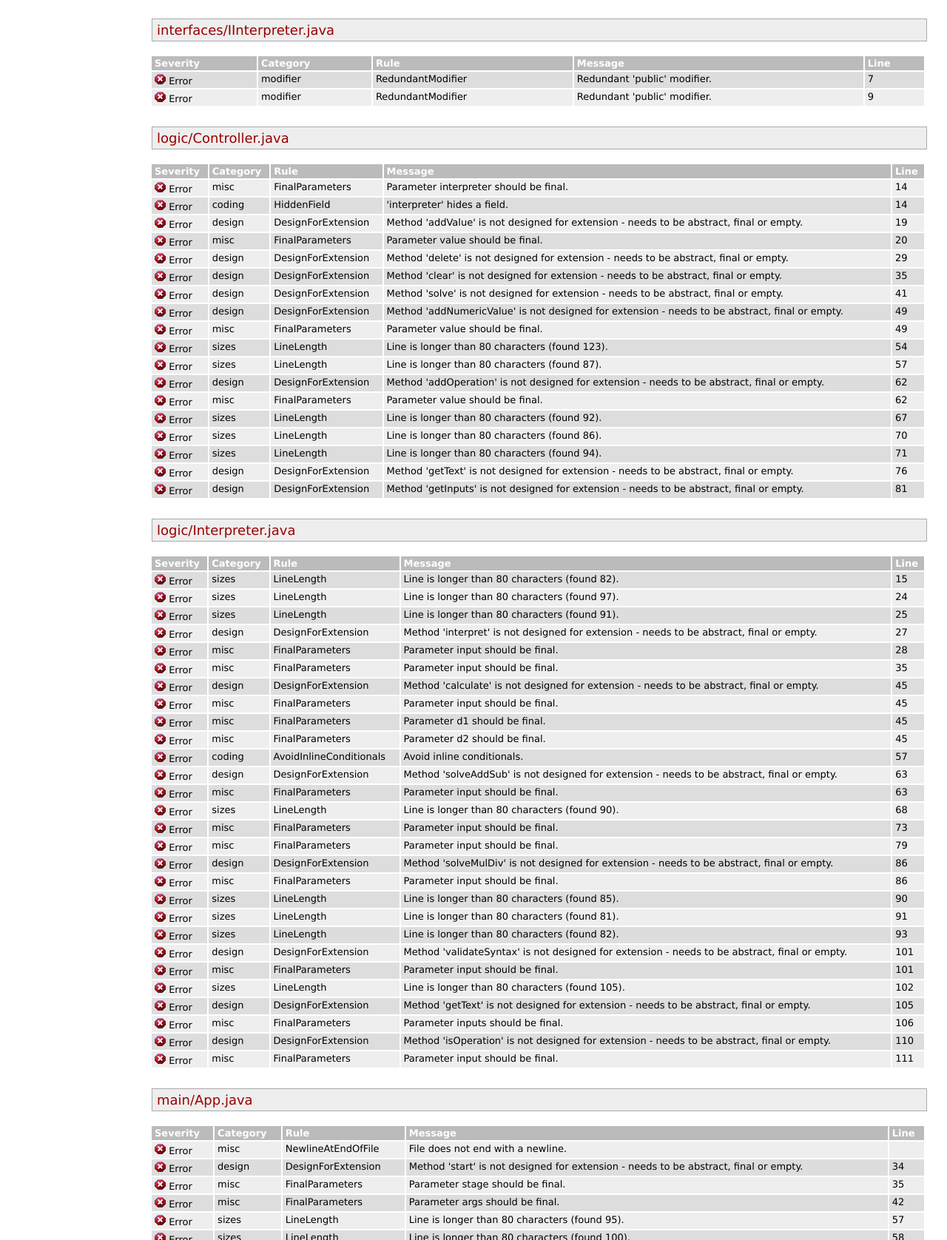
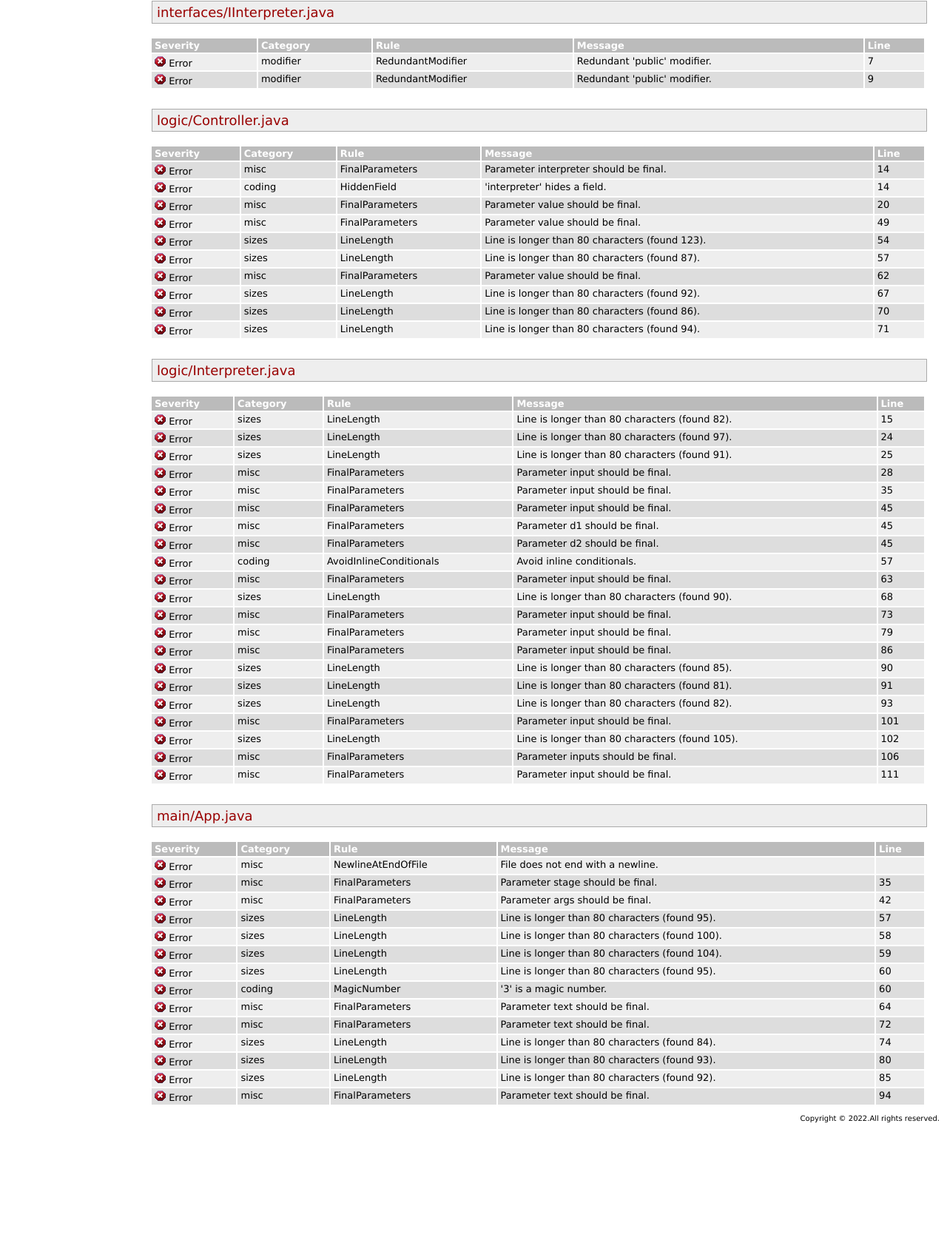
Before and after one commit to tillpistiak/taschenrechner_esa, a plain HTML site: page checkstyle.html in a window 1280 px wide. Shown: the part 1124-2800 px from the top of the page at 74% size. After the commit the page ends 2654 px from the top, so only its background shows below. Drawn offline with Linux system fonts and the light colour scheme.

Commit message:
Deploying to gh-pages from @ tillpistiak/taschenrechner_esa@fdc4a2181b1ff6e3d7fbb1f5a10ee69d6ceb2cbe 🚀

```diff
--- a/checkstyle.html
+++ b/checkstyle.html
@@ -65,7 +65,7 @@ taschenrechner
 <td>5</td>
 <td>0</td>
 <td>0</td>
-<td>68</td></tr></table></div>
+<td>52</td></tr></table></div>
 <div class="section">
 <h2><a name="Files"></a>Files</h2>
 <table border="0" class="bodyTable">
@@ -88,17 +88,17 @@ taschenrechner
 <td><a href="#logic.Controller.java">logic/Controller.java</a></td>
 <td>0</td>
 <td>0</td>
-<td>18</td></tr>
+<td>10</td></tr>
 <tr class="a">
 <td><a href="#logic.Interpreter.java">logic/Interpreter.java</a></td>
 <td>0</td>
 <td>0</td>
-<td>28</td></tr>
+<td>21</td></tr>
 <tr class="b">
 <td><a href="#main.App.java">main/App.java</a></td>
 <td>0</td>
 <td>0</td>
-<td>15</td></tr></table></div>
+<td>14</td></tr></table></div>
 <div class="section">
 <h2><a name="Rules"></a>Rules</h2>
 <table border="0" class="bodyTable">
@@ -123,26 +123,21 @@ taschenrechner
 <td>1</td>
 <td><img src="images/icon_error_sml.gif" alt="" />&#160;Error</td></tr>
 <tr class="a">
-<td>design</td>
-<td><a class="externalLink" href="http://checkstyle.sourceforge.net/config_design.html#DesignForExtension">DesignForExtension</a></td>
-<td>16</td>
-<td><img src="images/icon_error_sml.gif" alt="" />&#160;Error</td></tr>
-<tr class="b">
 <td>misc</td>
 <td><a class="externalLink" href="http://checkstyle.sourceforge.net/config_misc.html#FinalParameters">FinalParameters</a></td>
 <td>21</td>
 <td><img src="images/icon_error_sml.gif" alt="" />&#160;Error</td></tr>
-<tr class="a">
+<tr class="b">
 <td></td>
 <td><a class="externalLink" href="http://checkstyle.sourceforge.net/config_misc.html#NewlineAtEndOfFile">NewlineAtEndOfFile</a></td>
 <td>1</td>
 <td><img src="images/icon_error_sml.gif" alt="" />&#160;Error</td></tr>
-<tr class="b">
+<tr class="a">
 <td>modifier</td>
 <td><a class="externalLink" href="http://checkstyle.sourceforge.net/config_modifier.html#RedundantModifier">RedundantModifier</a></td>
 <td>7</td>
 <td><img src="images/icon_error_sml.gif" alt="" />&#160;Error</td></tr>
-<tr class="a">
+<tr class="b">
 <td>sizes</td>
 <td><a class="externalLink" href="http://checkstyle.sourceforge.net/config_sizes.html#LineLength">LineLength</a></td>
 <td>20</td>
@@ -152,37 +147,37 @@ taschenrechner
 <div class="section">
 <h3 id="interfaces.IController.java">interfaces/IController.java</h3>
 <table border="0" class="bodyTable">
-<tr class="b">
+<tr class="a">
 <th>Severity</th>
 <th>Category</th>
 <th>Rule</th>
 <th>Message</th>
 <th>Line</th></tr>
+<tr class="b">
+<td><img src="images/icon_error_sml.gif" alt="" />&#160;Error</td>
+<td>modifier</td>
+<td>RedundantModifier</td>
+<td>Redundant 'public' modifier.</td>
+<td>4</td></tr>
 <tr class="a">
 <td><img src="images/icon_error_sml.gif" alt="" />&#160;Error</td>
 <td>modifier</td>
 <td>RedundantModifier</td>
 <td>Redundant 'public' modifier.</td>
-<td>4</td></tr>
+<td>6</td></tr>
 <tr class="b">
 <td><img src="images/icon_error_sml.gif" alt="" />&#160;Error</td>
 <td>modifier</td>
 <td>RedundantModifier</td>
 <td>Redundant 'public' modifier.</td>
-<td>6</td></tr>
+<td>8</td></tr>
 <tr class="a">
 <td><img src="images/icon_error_sml.gif" alt="" />&#160;Error</td>
 <td>modifier</td>
 <td>RedundantModifier</td>
 <td>Redundant 'public' modifier.</td>
-<td>8</td></tr>
+<td>10</td></tr>
 <tr class="b">
-<td><img src="images/icon_error_sml.gif" alt="" />&#160;Error</td>
-<td>modifier</td>
-<td>RedundantModifier</td>
-<td>Redundant 'public' modifier.</td>
-<td>10</td></tr>
-<tr class="a">
 <td><img src="images/icon_error_sml.gif" alt="" />&#160;Error</td>
 <td>modifier</td>
 <td>RedundantModifier</td>
@@ -190,6 +185,27 @@ taschenrechner
 <td>12</td></tr></table></div>
 <div class="section">
 <h3 id="interfaces.IInterpreter.java">interfaces/IInterpreter.java</h3>
+<table border="0" class="bodyTable">
+<tr class="a">
+<th>Severity</th>
+<th>Category</th>
+<th>Rule</th>
+<th>Message</th>
+<th>Line</th></tr>
+<tr class="b">
+<td><img src="images/icon_error_sml.gif" alt="" />&#160;Error</td>
+<td>modifier</td>
+<td>RedundantModifier</td>
+<td>Redundant 'public' modifier.</td>
+<td>7</td></tr>
+<tr class="a">
+<td><img src="images/icon_error_sml.gif" alt="" />&#160;Error</td>
+<td>modifier</td>
+<td>RedundantModifier</td>
+<td>Redundant 'public' modifier.</td>
+<td>9</td></tr></table></div>
+<div class="section">
+<h3 id="logic.Controller.java">logic/Controller.java</h3>
 <table border="0" class="bodyTable">
 <tr class="b">
 <th>Severity</th>
@@ -199,73 +215,22 @@ taschenrechner
 <th>Line</th></tr>
 <tr class="a">
 <td><img src="images/icon_error_sml.gif" alt="" />&#160;Error</td>
-<td>modifier</td>
-<td>RedundantModifier</td>
-<td>Redundant 'public' modifier.</td>
-<td>7</td></tr>
-<tr class="b">
-<td><img src="images/icon_error_sml.gif" alt="" />&#160;Error</td>
-<td>modifier</td>
-<td>RedundantModifier</td>
-<td>Redundant 'public' modifier.</td>
-<td>9</td></tr></table></div>
-<div class="section">
-<h3 id="logic.Controller.java">logic/Controller.java</h3>
-<table border="0" class="bodyTable">
-<tr class="a">
-<th>Severity</th>
-<th>Category</th>
-<th>Rule</th>
-<th>Message</th>
-<th>Line</th></tr>
-<tr class="b">
-<td><img src="images/icon_error_sml.gif" alt="" />&#160;Error</td>
 <td>misc</td>
 <td>FinalParameters</td>
 <td>Parameter interpreter should be final.</td>
 <td>14</td></tr>
-<tr class="a">
+<tr class="b">
 <td><img src="images/icon_error_sml.gif" alt="" />&#160;Error</td>
 <td>coding</td>
 <td>HiddenField</td>
 <td>'interpreter' hides a field.</td>
 <td>14</td></tr>
-<tr class="b">
-<td><img src="images/icon_error_sml.gif" alt="" />&#160;Error</td>
-<td>design</td>
-<td>DesignForExtension</td>
-<td>Method 'addValue' is not designed for extension - needs to be abstract, final or empty.</td>
-<td>19</td></tr>
 <tr class="a">
 <td><img src="images/icon_error_sml.gif" alt="" />&#160;Error</td>
 <td>misc</td>
 <td>FinalParameters</td>
 <td>Parameter value should be final.</td>
 <td>20</td></tr>
-<tr class="b">
-<td><img src="images/icon_error_sml.gif" alt="" />&#160;Error</td>
-<td>design</td>
-<td>DesignForExtension</td>
-<td>Method 'delete' is not designed for extension - needs to be abstract, final or empty.</td>
-<td>29</td></tr>
-<tr class="a">
-<td><img src="images/icon_error_sml.gif" alt="" />&#160;Error</td>
-<td>design</td>
-<td>DesignForExtension</td>
-<td>Method 'clear' is not designed for extension - needs to be abstract, final or empty.</td>
-<td>35</td></tr>
-<tr class="b">
-<td><img src="images/icon_error_sml.gif" alt="" />&#160;Error</td>
-<td>design</td>
-<td>DesignForExtension</td>
-<td>Method 'solve' is not designed for extension - needs to be abstract, final or empty.</td>
-<td>41</td></tr>
-<tr class="a">
-<td><img src="images/icon_error_sml.gif" alt="" />&#160;Error</td>
-<td>design</td>
-<td>DesignForExtension</td>
-<td>Method 'addNumericValue' is not designed for extension - needs to be abstract, final or empty.</td>
-<td>49</td></tr>
 <tr class="b">
 <td><img src="images/icon_error_sml.gif" alt="" />&#160;Error</td>
 <td>misc</td>
@@ -286,79 +251,55 @@ taschenrechner
 <td>57</td></tr>
 <tr class="a">
 <td><img src="images/icon_error_sml.gif" alt="" />&#160;Error</td>
-<td>design</td>
-<td>DesignForExtension</td>
-<td>Method 'addOperation' is not designed for extension - needs to be abstract, final or empty.</td>
-<td>62</td></tr>
-<tr class="b">
-<td><img src="images/icon_error_sml.gif" alt="" />&#160;Error</td>
 <td>misc</td>
 <td>FinalParameters</td>
 <td>Parameter value should be final.</td>
 <td>62</td></tr>
-<tr class="a">
+<tr class="b">
 <td><img src="images/icon_error_sml.gif" alt="" />&#160;Error</td>
 <td>sizes</td>
 <td>LineLength</td>
 <td>Line is longer than 80 characters (found 92).</td>
 <td>67</td></tr>
-<tr class="b">
+<tr class="a">
 <td><img src="images/icon_error_sml.gif" alt="" />&#160;Error</td>
 <td>sizes</td>
 <td>LineLength</td>
 <td>Line is longer than 80 characters (found 86).</td>
 <td>70</td></tr>
-<tr class="a">
+<tr class="b">
 <td><img src="images/icon_error_sml.gif" alt="" />&#160;Error</td>
 <td>sizes</td>
 <td>LineLength</td>
 <td>Line is longer than 80 characters (found 94).</td>
-<td>71</td></tr>
-<tr class="b">
-<td><img src="images/icon_error_sml.gif" alt="" />&#160;Error</td>
-<td>design</td>
-<td>DesignForExtension</td>
-<td>Method 'getText' is not designed for extension - needs to be abstract, final or empty.</td>
-<td>76</td></tr>
-<tr class="a">
-<td><img src="images/icon_error_sml.gif" alt="" />&#160;Error</td>
-<td>design</td>
-<td>DesignForExtension</td>
-<td>Method 'getInputs' is not designed for extension - needs to be abstract, final or empty.</td>
-<td>81</td></tr></table></div>
+<td>71</td></tr></table></div>
 <div class="section">
 <h3 id="logic.Interpreter.java">logic/Interpreter.java</h3>
 <table border="0" class="bodyTable">
-<tr class="b">
+<tr class="a">
 <th>Severity</th>
 <th>Category</th>
 <th>Rule</th>
 <th>Message</th>
 <th>Line</th></tr>
-<tr class="a">
+<tr class="b">
 <td><img src="images/icon_error_sml.gif" alt="" />&#160;Error</td>
 <td>sizes</td>
 <td>LineLength</td>
 <td>Line is longer than 80 characters (found 82).</td>
 <td>15</td></tr>
-<tr class="b">
+<tr class="a">
 <td><img src="images/icon_error_sml.gif" alt="" />&#160;Error</td>
 <td>sizes</td>
 <td>LineLength</td>
 <td>Line is longer than 80 characters (found 97).</td>
 <td>24</td></tr>
-<tr class="a">
+<tr class="b">
 <td><img src="images/icon_error_sml.gif" alt="" />&#160;Error</td>
 <td>sizes</td>
 <td>LineLength</td>
 <td>Line is longer than 80 characters (found 91).</td>
 <td>25</td></tr>
-<tr class="b">
-<td><img src="images/icon_error_sml.gif" alt="" />&#160;Error</td>
-<td>design</td>
-<td>DesignForExtension</td>
-<td>Method 'interpret' is not designed for extension - needs to be abstract, final or empty.</td>
-<td>27</td></tr>
 <tr class="a">
 <td><img src="images/icon_error_sml.gif" alt="" />&#160;Error</td>
 <td>misc</td>
@@ -373,40 +314,28 @@ taschenrechner
 <td>35</td></tr>
 <tr class="a">
 <td><img src="images/icon_error_sml.gif" alt="" />&#160;Error</td>
-<td>design</td>
-<td>DesignForExtension</td>
-<td>Method 'calculate' is not designed for extension - needs to be abstract, final or empty.</td>
+<td>misc</td>
+<td>FinalParameters</td>
+<td>Parameter input should be final.</td>
 <td>45</td></tr>
 <tr class="b">
 <td><img src="images/icon_error_sml.gif" alt="" />&#160;Error</td>
 <td>misc</td>
 <td>FinalParameters</td>
-<td>Parameter input should be final.</td>
+<td>Parameter d1 should be final.</td>
 <td>45</td></tr>
 <tr class="a">
 <td><img src="images/icon_error_sml.gif" alt="" />&#160;Error</td>
 <td>misc</td>
 <td>FinalParameters</td>
-<td>Parameter d1 should be final.</td>
+<td>Parameter d2 should be final.</td>
 <td>45</td></tr>
 <tr class="b">
-<td><img src="images/icon_error_sml.gif" alt="" />&#160;Error</td>
-<td>misc</td>
-<td>FinalParameters</td>
-<td>Parameter d2 should be final.</td>
-<td>45</td></tr>
-<tr class="a">
 <td><img src="images/icon_error_sml.gif" alt="" />&#160;Error</td>
 <td>coding</td>
 <td>AvoidInlineConditionals</td>
 <td>Avoid inline conditionals.</td>
 <td>57</td></tr>
-<tr class="b">
-<td><img src="images/icon_error_sml.gif" alt="" />&#160;Error</td>
-<td>design</td>
-<td>DesignForExtension</td>
-<td>Method 'solveAddSub' is not designed for extension - needs to be abstract, final or empty.</td>
-<td>63</td></tr>
 <tr class="a">
 <td><img src="images/icon_error_sml.gif" alt="" />&#160;Error</td>
 <td>misc</td>
@@ -433,40 +362,28 @@ taschenrechner
 <td>79</td></tr>
 <tr class="a">
 <td><img src="images/icon_error_sml.gif" alt="" />&#160;Error</td>
-<td>design</td>
-<td>DesignForExtension</td>
-<td>Method 'solveMulDiv' is not designed for extension - needs to be abstract, final or empty.</td>
-<td>86</td></tr>
-<tr class="b">
-<td><img src="images/icon_error_sml.gif" alt="" />&#160;Error</td>
 <td>misc</td>
 <td>FinalParameters</td>
 <td>Parameter input should be final.</td>
 <td>86</td></tr>
-<tr class="a">
+<tr class="b">
 <td><img src="images/icon_error_sml.gif" alt="" />&#160;Error</td>
 <td>sizes</td>
 <td>LineLength</td>
 <td>Line is longer than 80 characters (found 85).</td>
 <td>90</td></tr>
-<tr class="b">
+<tr class="a">
 <td><img src="images/icon_error_sml.gif" alt="" />&#160;Error</td>
 <td>sizes</td>
 <td>LineLength</td>
 <td>Line is longer than 80 characters (found 81).</td>
 <td>91</td></tr>
-<tr class="a">
+<tr class="b">
 <td><img src="images/icon_error_sml.gif" alt="" />&#160;Error</td>
 <td>sizes</td>
 <td>LineLength</td>
 <td>Line is longer than 80 characters (found 82).</td>
 <td>93</td></tr>
-<tr class="b">
-<td><img src="images/icon_error_sml.gif" alt="" />&#160;Error</td>
-<td>design</td>
-<td>DesignForExtension</td>
-<td>Method 'validateSyntax' is not designed for extension - needs to be abstract, final or empty.</td>
-<td>101</td></tr>
 <tr class="a">
 <td><img src="images/icon_error_sml.gif" alt="" />&#160;Error</td>
 <td>misc</td>
@@ -481,22 +398,10 @@ taschenrechner
 <td>102</td></tr>
 <tr class="a">
 <td><img src="images/icon_error_sml.gif" alt="" />&#160;Error</td>
-<td>design</td>
-<td>DesignForExtension</td>
-<td>Method 'getText' is not designed for extension - needs to be abstract, final or empty.</td>
-<td>105</td></tr>
-<tr class="b">
-<td><img src="images/icon_error_sml.gif" alt="" />&#160;Error</td>
 <td>misc</td>
 <td>FinalParameters</td>
 <td>Parameter inputs should be final.</td>
 <td>106</td></tr>
-<tr class="a">
-<td><img src="images/icon_error_sml.gif" alt="" />&#160;Error</td>
-<td>design</td>
-<td>DesignForExtension</td>
-<td>Method 'isOperation' is not designed for extension - needs to be abstract, final or empty.</td>
-<td>110</td></tr>
 <tr class="b">
 <td><img src="images/icon_error_sml.gif" alt="" />&#160;Error</td>
 <td>misc</td>
@@ -520,83 +425,77 @@ taschenrechner
 <td></td></tr>
 <tr class="a">
 <td><img src="images/icon_error_sml.gif" alt="" />&#160;Error</td>
-<td>design</td>
-<td>DesignForExtension</td>
-<td>Method 'start' is not designed for extension - needs to be abstract, final or empty.</td>
-<td>34</td></tr>
-<tr class="b">
-<td><img src="images/icon_error_sml.gif" alt="" />&#160;Error</td>
 <td>misc</td>
 <td>FinalParameters</td>
 <td>Parameter stage should be final.</td>
 <td>35</td></tr>
-<tr class="a">
+<tr class="b">
 <td><img src="images/icon_error_sml.gif" alt="" />&#160;Error</td>
 <td>misc</td>
 <td>FinalParameters</td>
 <td>Parameter args should be final.</td>
 <td>42</td></tr>
+<tr class="a">
+<td><img src="images/icon_error_sml.gif" alt="" />&#160;Error</td>
+<td>sizes</td>
+<td>LineLength</td>
+<td>Line is longer than 80 characters (found 95).</td>
+<td>57</td></tr>
+<tr class="b">
+<td><img src="images/icon_error_sml.gif" alt="" />&#160;Error</td>
+<td>sizes</td>
+<td>LineLength</td>
+<td>Line is longer than 80 characters (found 100).</td>
+<td>58</td></tr>
+<tr class="a">
+<td><img src="images/icon_error_sml.gif" alt="" />&#160;Error</td>
+<td>sizes</td>
+<td>LineLength</td>
+<td>Line is longer than 80 characters (found 104).</td>
+<td>59</td></tr>
 <tr class="b">
 <td><img src="images/icon_error_sml.gif" alt="" />&#160;Error</td>
 <td>sizes</td>
 <td>LineLength</td>
 <td>Line is longer than 80 characters (found 95).</td>
-<td>57</td></tr>
+<td>60</td></tr>
 <tr class="a">
-<td><img src="images/icon_error_sml.gif" alt="" />&#160;Error</td>
-<td>sizes</td>
-<td>LineLength</td>
-<td>Line is longer than 80 characters (found 100).</td>
-<td>58</td></tr>
-<tr class="b">
-<td><img src="images/icon_error_sml.gif" alt="" />&#160;Error</td>
-<td>sizes</td>
-<td>LineLength</td>
-<td>Line is longer than 80 characters (found 104).</td>
-<td>59</td></tr>
-<tr class="a">
-<td><img src="images/icon_error_sml.gif" alt="" />&#160;Error</td>
-<td>sizes</td>
-<td>LineLength</td>
-<td>Line is longer than 80 characters (found 95).</td>
-<td>60</td></tr>
-<tr class="b">
 <td><img src="images/icon_error_sml.gif" alt="" />&#160;Error</td>
 <td>coding</td>
 <td>MagicNumber</td>
 <td>'3' is a magic number.</td>
 <td>60</td></tr>
+<tr class="b">
+<td><img src="images/icon_error_sml.gif" alt="" />&#160;Error</td>
+<td>misc</td>
+<td>FinalParameters</td>
+<td>Parameter text should be final.</td>
+<td>64</td></tr>
 <tr class="a">
 <td><img src="images/icon_error_sml.gif" alt="" />&#160;Error</td>
 <td>misc</td>
 <td>FinalParameters</td>
 <td>Parameter text should be final.</td>
-<td>64</td></tr>
+<td>72</td></tr>
 <tr class="b">
-<td><img src="images/icon_error_sml.gif" alt="" />&#160;Error</td>
-<td>misc</td>
-<td>FinalParameters</td>
-<td>Parameter text should be final.</td>
-<td>72</td></tr>
-<tr class="a">
 <td><img src="images/icon_error_sml.gif" alt="" />&#160;Error</td>
 <td>sizes</td>
 <td>LineLength</td>
 <td>Line is longer than 80 characters (found 84).</td>
 <td>74</td></tr>
-<tr class="b">
+<tr class="a">
 <td><img src="images/icon_error_sml.gif" alt="" />&#160;Error</td>
 <td>sizes</td>
 <td>LineLength</td>
 <td>Line is longer than 80 characters (found 93).</td>
 <td>80</td></tr>
-<tr class="a">
+<tr class="b">
 <td><img src="images/icon_error_sml.gif" alt="" />&#160;Error</td>
 <td>sizes</td>
 <td>LineLength</td>
 <td>Line is longer than 80 characters (found 92).</td>
 <td>85</td></tr>
-<tr class="b">
+<tr class="a">
 <td><img src="images/icon_error_sml.gif" alt="" />&#160;Error</td>
 <td>misc</td>
 <td>FinalParameters</td>
```
Also changed, not shown: jacoco/jacoco-sessions.html (+1 -1 lines), jacoco/jacoco.xml (+1 -1 lines), 1 other file.
